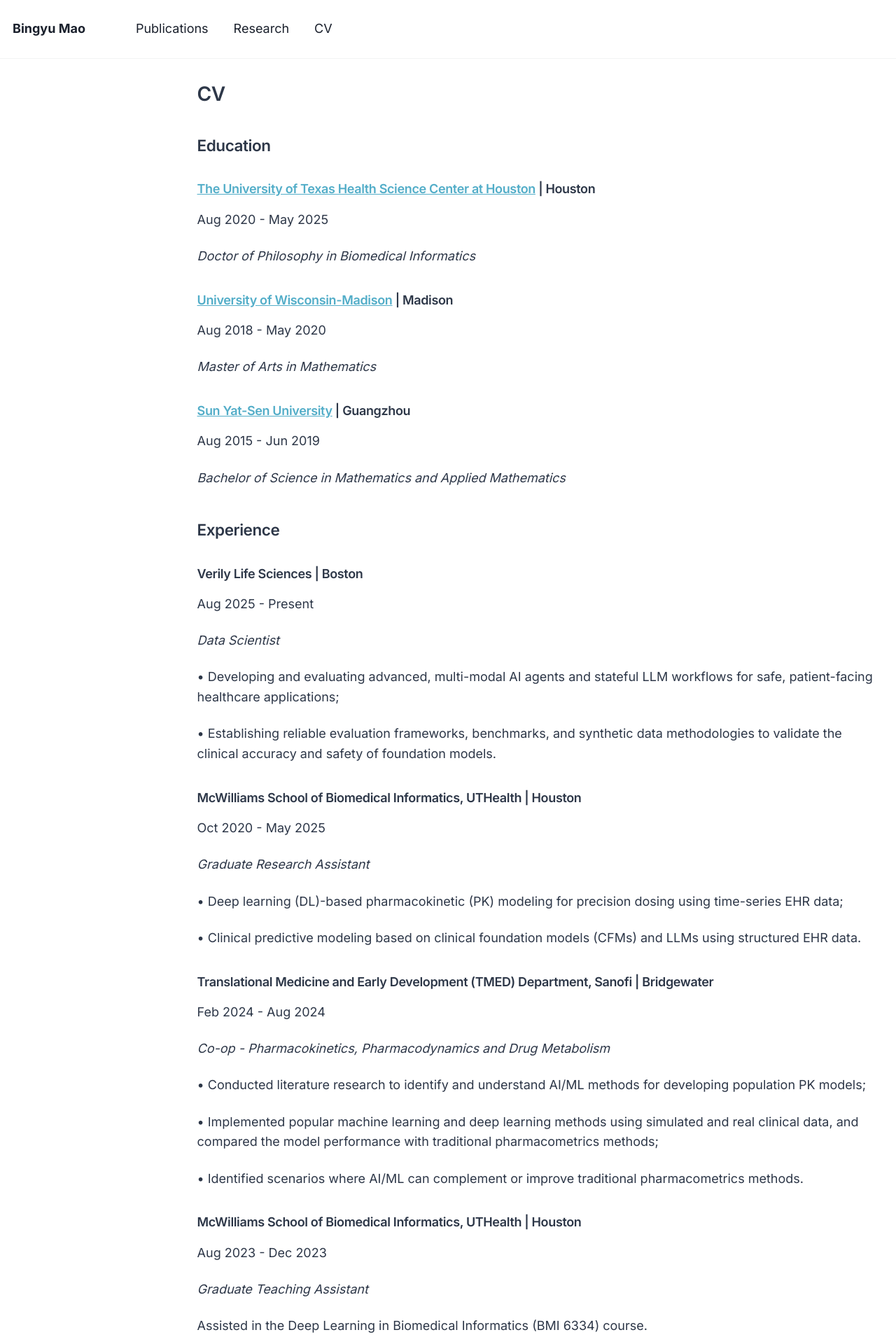
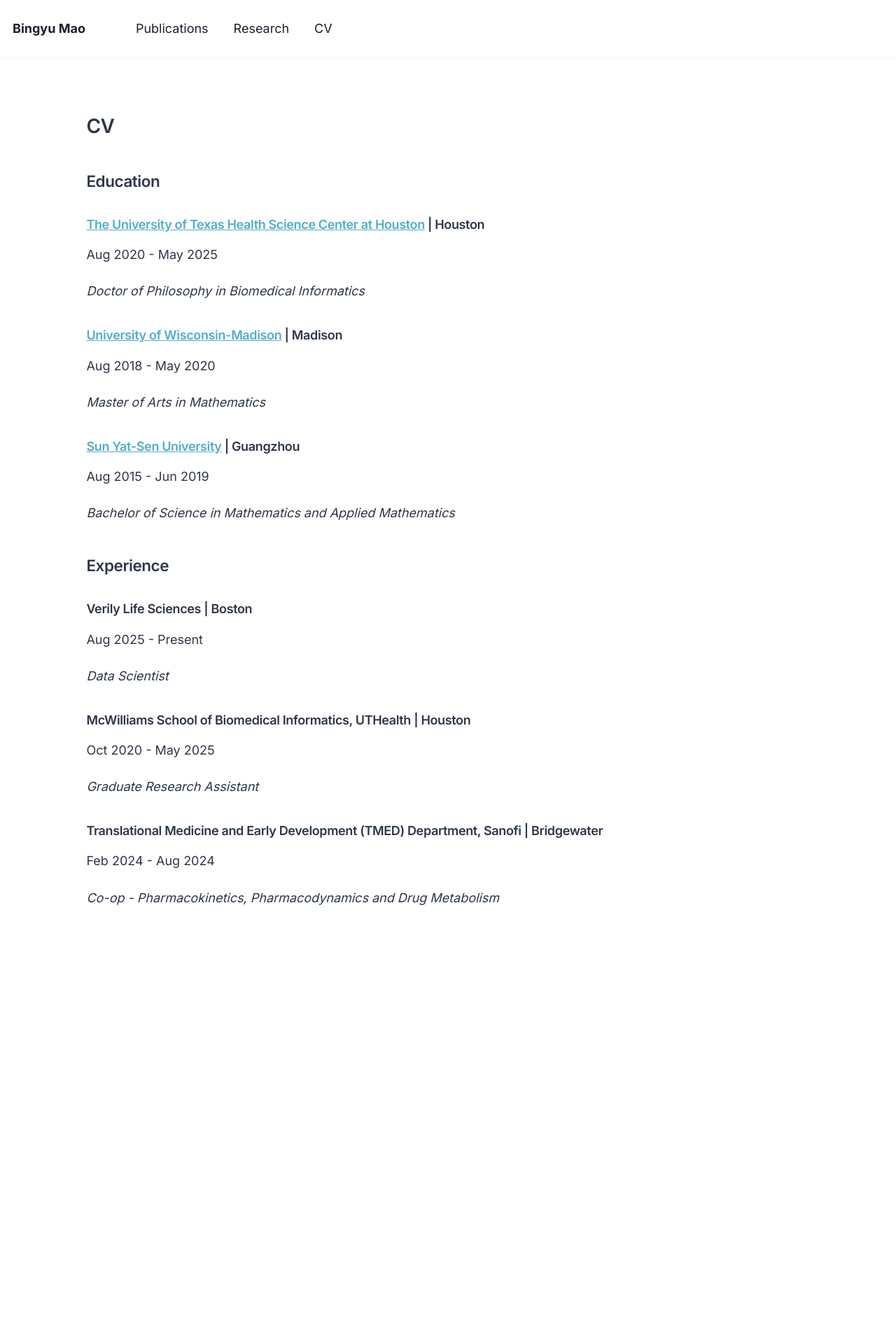
Before and after one commit to BingyuMao/BingyuMao.github.io, a Jekyll site: the page built from _pages/cv.md, in a window 1280 px wide. Shown: the top 1920 px of the page at 70% size. Built offline with Jekyll 4.4.1, drawn with Linux system fonts in a browser that asks for light colours; after the commit the page ends 1519 px from its top, so only the background shows below that; some of the changed text lies outside the part shown.

Commit message:
Minor updates

```diff
--- a/_pages/cv.md
+++ b/_pages/cv.md
@@ -23,7 +23,6 @@ Aug 2018 - May 2020
 
 *Master of Arts in Mathematics*
 
-
 ### [Sun Yat-Sen University](https://www.sysu.edu.cn/sysuen/) | Guangzhou
 
 Aug 2015 - Jun 2019
@@ -39,93 +38,14 @@ Aug 2025 - Present
 
 *Data Scientist*
 
-• Developing and evaluating advanced, multi-modal AI agents and stateful LLM workflows for safe, patient-facing healthcare applications;
-
-• Establishing reliable evaluation frameworks, benchmarks, and synthetic data methodologies to validate the clinical accuracy and safety of foundation models.
-
 ### McWilliams School of Biomedical Informatics, UTHealth | Houston
 
 Oct 2020 - May 2025
 
 *Graduate Research Assistant*
 
-• Deep learning (DL)-based pharmacokinetic (PK) modeling for precision dosing using time-series EHR data;
-
-• Clinical predictive modeling based on clinical foundation models (CFMs) and LLMs using structured EHR data.
-
 ### Translational Medicine and Early Development (TMED) Department, Sanofi | Bridgewater
 
 Feb 2024 - Aug 2024
 
 *Co-op - Pharmacokinetics, Pharmacodynamics and Drug Metabolism*
-
-• Conducted literature research to identify and understand AI/ML methods for developing population PK models;
-
-• Implemented popular machine learning and deep learning methods using simulated and real clinical data, and compared the model performance with traditional pharmacometrics methods;
-
-• Identified scenarios where AI/ML can complement or improve traditional pharmacometrics methods.
-
-### McWilliams School of Biomedical Informatics, UTHealth | Houston
-
-Aug 2023 - Dec 2023
-
-*Graduate Teaching Assistant*
-
-Assisted in the Deep Learning in Biomedical Informatics (BMI 6334) course.
-
-### Mathematics Department, UW-Madison | Madison
-
-Sep 2019 - May 2020
-
-*Project Assistant*
-
-Assisted in courses: Numerical Analysis (MATH 514), Analysis I (MATH 521), and Computational Mathematics (MATH 714).
-
-
-### Digital China Health | Beijing
-
-Jul 2019 - Aug 2019
-
-*Natural Language Processing Research Intern*
-
-• Conducted drug name normalization and mapping using web crawler techniques;
-
-• Completed EHR labeling tasks using Plato.
-
-## Awards & Honors
-
-Aug 2023, **James Turley Endowed Scholarship for Global Health Award**
-
-Jun 2023, **Travel Award**: 2023 IEEE 11th International Conference on Healthcare Informatics (ICHI)
-
-Mar 2022, **Dr. Noriaki Aoki Fund Travel Award**: AMIA 2022 Informatics Summit
-
-Feb 2022, **Second Place**, [Healthcare Innovation Collaborative](https://texashic.wixsite.com/website/about-1) 2022 Annual Case Competition
-
-Aug 2020, **SBMI Dean’s Excellent Award**
-
-## Academic Training
-
-### Biomedical Informatics
-
-[BMI 6313](https://sbmi.uth.edu/current-students/catalog-of-courses-bmi/bmi-6313.htm) Scientific Writing in Healthcare ([Poster](/files/6313Poster.pdf))
-
-[BMI 7302](https://sbmi.uth.edu/current-students/catalog-of-courses-bmi/bmi-7302.htm) Theories and Frameworks for Biomedical Informatics Research ([Poster](/files/7302Poster.pdf))
-
-[BMI 7303](https://sbmi.uth.edu/current-students/catalog-of-courses-bmi/bmi-7303.htm) Critical Review of Biomedical Informatics Literature Seminar ([Poster](/files/7303Poster.pdf))
-
-[BMI 7304](https://sbmi.uth.edu/current-students/catalog-of-courses-bmi/bmi-7304.htm) Advanced Research Design for Biomedical Informatics ([Poster](/files/7304Poster.pdf))
-
-### Data Science
-
-[BMI 5007](https://sbmi.uth.edu/current-students/catalog-of-courses-bmi/bmi-5007.htm) Methods in Health Data Science ([Code Repository](https://github.com/BingyuMao/mtds_health_data))
-
-[BMI 6318](https://sbmi.uth.edu/current-students/catalog-of-courses-bmi/bmi-6318.htm) Big Data in Biomedical Informatics ([Code Repository](https://github.com/BingyuMao/big_data_hw))
-
-[BMI 6319](https://sbmi.uth.edu/current-students/catalog-of-courses-bmi/bmi-6319.htm) Data Analysis for Scientific Research in Biomedical Informatics ([Code Repository](https://github.com/BingyuMao/model_comparison_mimic))
-
-[BMI 6334](https://sbmi.uth.edu/current-students/catalog-of-courses-bmi/bmi-6334.htm) Deep Learning in Biomedical Informatics ([Code Repository](https://github.com/BingyuMao/deep_course_hws))
-
-### Statistics
-
-PH 1976 Fundamentals of Data Analytics and Predictions ([Code Repository](https://github.com/BingyuMao/pd_proj))
--- a/_sass/_archive.scss
+++ b/_sass/_archive.scss
@@ -10,8 +10,11 @@
   }
 
   @include breakpoint($large) {
-    @include span(10 of 12 last);
-    @include prefix(0.5 of 12);
+    @include span(10 of 12);
+    @include prefix(1 of 12);
+    @include suffix(1 of 12);
+    margin-left: auto;
+    margin-right: auto;
   }
 
   a {
--- a/_sass/_page.scss
+++ b/_sass/_page.scss
@@ -35,8 +35,9 @@
 }
 
 .page__title {
-  margin-top: 0;
-  line-height: 1;
+  margin-top: 1.5em;
+  margin-bottom: 1em;
+  line-height: 1.3;
 
   & + .page__meta {
     margin-top: -0.5em;
```
Also changed, not shown: _pages/projects.md (deleted, +0 -32 lines), _pages/research.md (+27 -0 lines).
